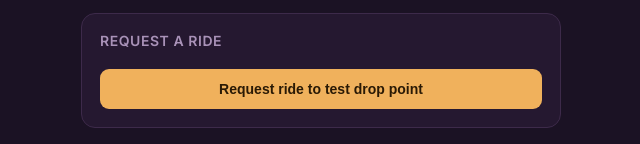
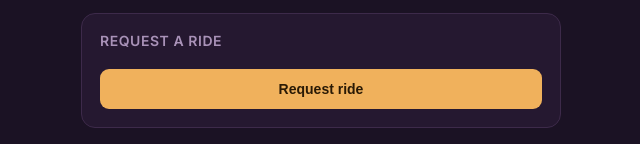
Before and after one commit to Shubhs983/sFleet, a website: page public/customer.html in a window 1280 px wide. Shown: the part 186-330 px from the top of the page, without its empty margins (319-959 px from the left). Drawn offline with nearby package versions, Linux system fonts and the light colour scheme; no server answers; sample sign-in values are in the browser's storage.

Commit message:
Simplify request ride button text

```diff
--- a/public/customer.html
+++ b/public/customer.html
@@ -23,7 +23,7 @@
 
     <div class="card">
         <h3>Request a ride</h3>
-        <button class="btn" id="requestBtn" onclick="createOrder()">Request ride to test drop point</button>
+        <button class="btn" id="requestBtn" onclick="createOrder()">Request ride</button>
     </div>
 
     <div class="card">
```
